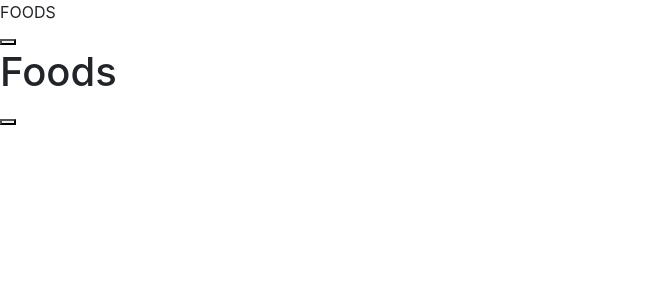
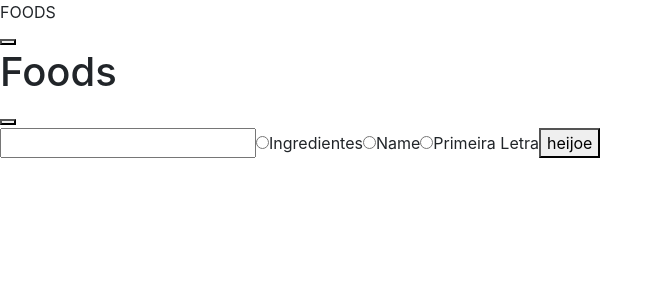
Before and after one commit to vixemari/recipes-app, a React (Create React App) app: page /foods in a window 1280 px wide. Shown: the top 300 px of the page, without its empty margins (0-663 px from the left). Built offline with nearby package versions, Linux system fonts and the light colour scheme.

Commit message:
feat(Search Bar Header): adiciona a estrutura do Search Bar Header(req13)

```diff
--- a/src/components/Header.jsx
+++ b/src/components/Header.jsx
@@ -2,6 +2,7 @@ import React from 'react';
 import PropTypes from 'prop-types';
 import profileImg from '../images/profileIcon.svg';
 import searchIcon from '../images/searchIcon.svg';
+import SearchBarHeader from './SearchBarHeader';
 
 function Header({ title, btnSearch }) {
   return (
@@ -23,6 +24,7 @@ function Header({ title, btnSearch }) {
           />
         )
       }
+      <SearchBarHeader />
     </div>
   );
 }
--- /dev/null
+++ b/src/components/SearchBarHeader.jsx
@@ -0,0 +1,50 @@
+import React from 'react';
+// import PropTypes from 'prop-types';
+
+function SearchBarHeader() {
+  const valueIngredient = 'Ingredientes';
+  const valueName = 'Nome';
+  const valueFirstLetter = 'Primeira Letra';
+  return (
+    <div>
+      <input
+        type="text"
+        data-testid="search-input"
+      />
+      <input
+        type="radio"
+        value={ valueIngredient }
+        name={ valueIngredient }
+        data-testid="ingredient-search-radio"
+      />
+      Ingredientes
+      <input
+        type="radio"
+        value={ valueName }
+        name={ valueIngredient }
+        data-testid="name-search-radio"
+      />
+      Name
+      <input
+        type="radio"
+        value={ valueFirstLetter }
+        name={ valueIngredient }
+        data-testid="first-letter-search-radio"
+      />
+      Primeira Letra
+      <button
+        type="button"
+        data-testid="exec-search-btn"
+      >
+        heijoe
+      </button>
+    </div>
+  );
+}
+
+// InputHeader.propTypes = {
+//   title: PropTypes.string.isRequired,
+//   btnSearch: PropTypes.bool.isRequired,
+// };
+//
+export default SearchBarHeader;
```
Also changed, not shown: 1 other file (tests, documents, lock files or other folders).
